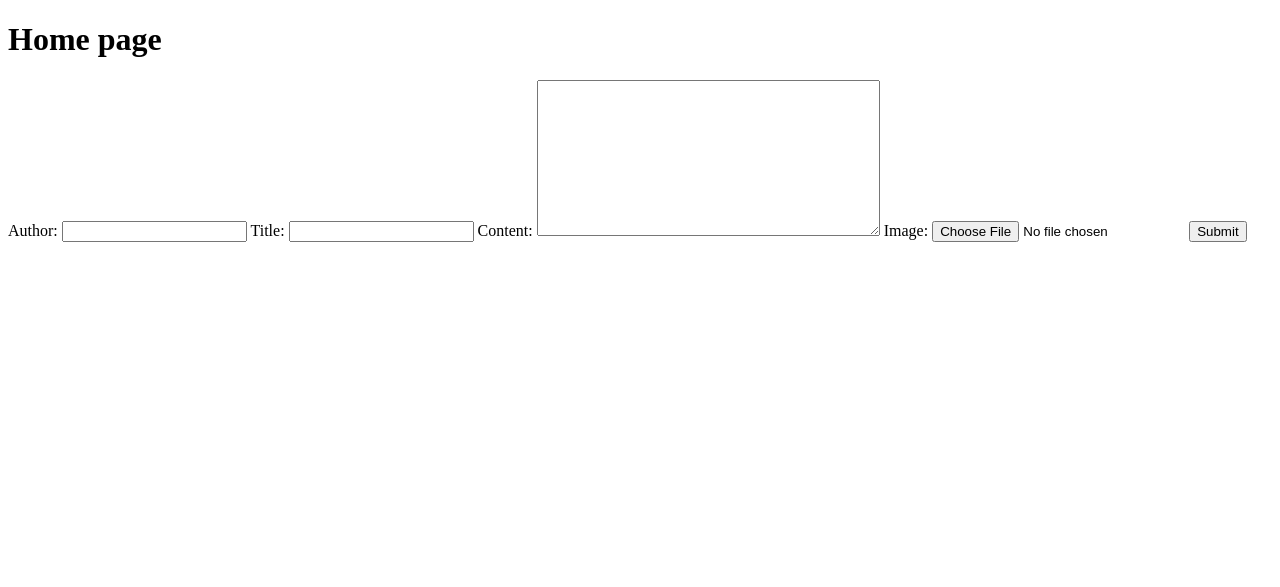
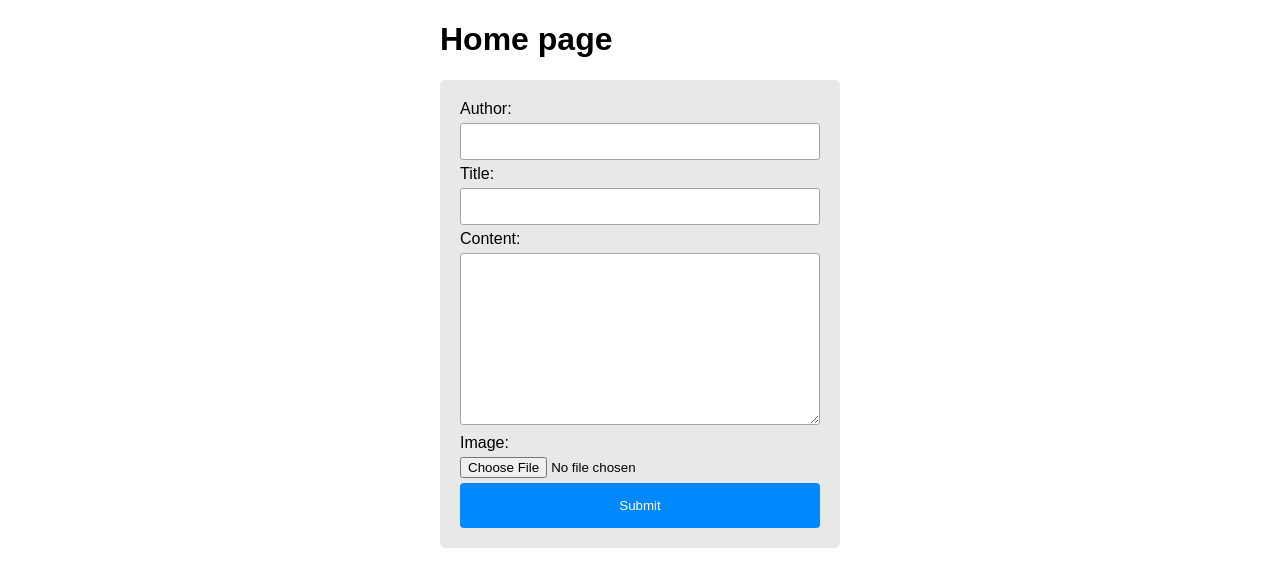
Before and after one commit to volha10/python-k8s, a Django app: page / in a window 1280 px wide. Shown: the top 587 px of the page. Run offline with Django 4.2, Linux system fonts and the light colour scheme; data that the repository does not hold is empty.

Commit message:
add styles for pages

```diff
--- /dev/null
+++ b/src/posts/static/posts/style.css
@@ -0,0 +1,41 @@
+body {
+  font-family: Arial, sans-serif;
+}
+
+.page-wrapper {
+  max-width: 400px;
+  margin: 0 auto;
+}
+
+.form-wrapper {
+  border-radius: 5px;
+  background-color: #e8e8e8;
+  padding: 20px;
+}
+
+label {
+  margin: 10px 0;
+}
+
+input[type=text], textarea {
+  width: 100%;
+  border: 1px solid #a5a5a5;
+  border-radius: 3px;
+  padding: 10px;
+  box-sizing: border-box;
+  margin: 5px 0;
+}
+
+input[type=file] {
+  width: 100%;
+  margin: 5px 0;
+}
+
+input[type=submit] {
+  width: 100%;
+  background-color: #0088FF;
+  color: #fff;
+  padding: 15px 20px;
+  border: none;
+  border-radius: 4px;
+}
--- /dev/null
+++ b/src/posts/templates/posts/base.html
@@ -0,0 +1,18 @@
+<!DOCTYPE html>
+
+{% load static %}
+
+<html lang="en">
+<head>
+    <meta charset="UTF-8">
+
+    {% block head %}{% endblock %}
+
+    <link rel="stylesheet" href="{% static 'posts/style.css' %}">
+</head>
+<body>
+    <div class="page-wrapper">
+        {% block body %}{% endblock %}
+    </div>
+</body>
+</html>
--- a/src/posts/templates/posts/index.html
+++ b/src/posts/templates/posts/index.html
@@ -1,12 +1,12 @@
-<!DOCTYPE html>
-<html lang="en">
-<head>
-    <meta charset="UTF-8">
+{% extends 'posts/base.html' %}
+
+{% block head %}
     <title>Home page</title>
-</head>
-<body>
+{% endblock %}
+
+{% block body %}
     <h1>Home page</h1>
-    <div>
+    <div class="form-wrapper">
         <form enctype="multipart/form-data" method="post" action="{% url 'posts:index' %}">
             {% csrf_token %}
             {{ form }}
@@ -17,8 +17,7 @@
         <ul>
             {% for post in posts %}
                 <li><a href="{% url 'posts:detail' post.id %}">{{ post.title }}</a></li>
-            {% endfor%}
+            {% endfor %}
         </ul>
     </div>
-</body>
-</html>
+{% endblock %}
--- a/src/python_k8s/urls.py
+++ b/src/python_k8s/urls.py
@@ -23,6 +23,7 @@ urlpatterns = [
     path("admin/", admin.site.urls),
     path('', include("posts.urls")),
 ]
+
 if settings.DEBUG:
     urlpatterns += static(settings.STATIC_URL, document_root=settings.STATIC_ROOT)
     urlpatterns += static(settings.MEDIA_URL, document_root=settings.MEDIA_ROOT)
```
Also changed, not shown: src/posts/templates/posts/post_detail.html (+7 -0 lines).
